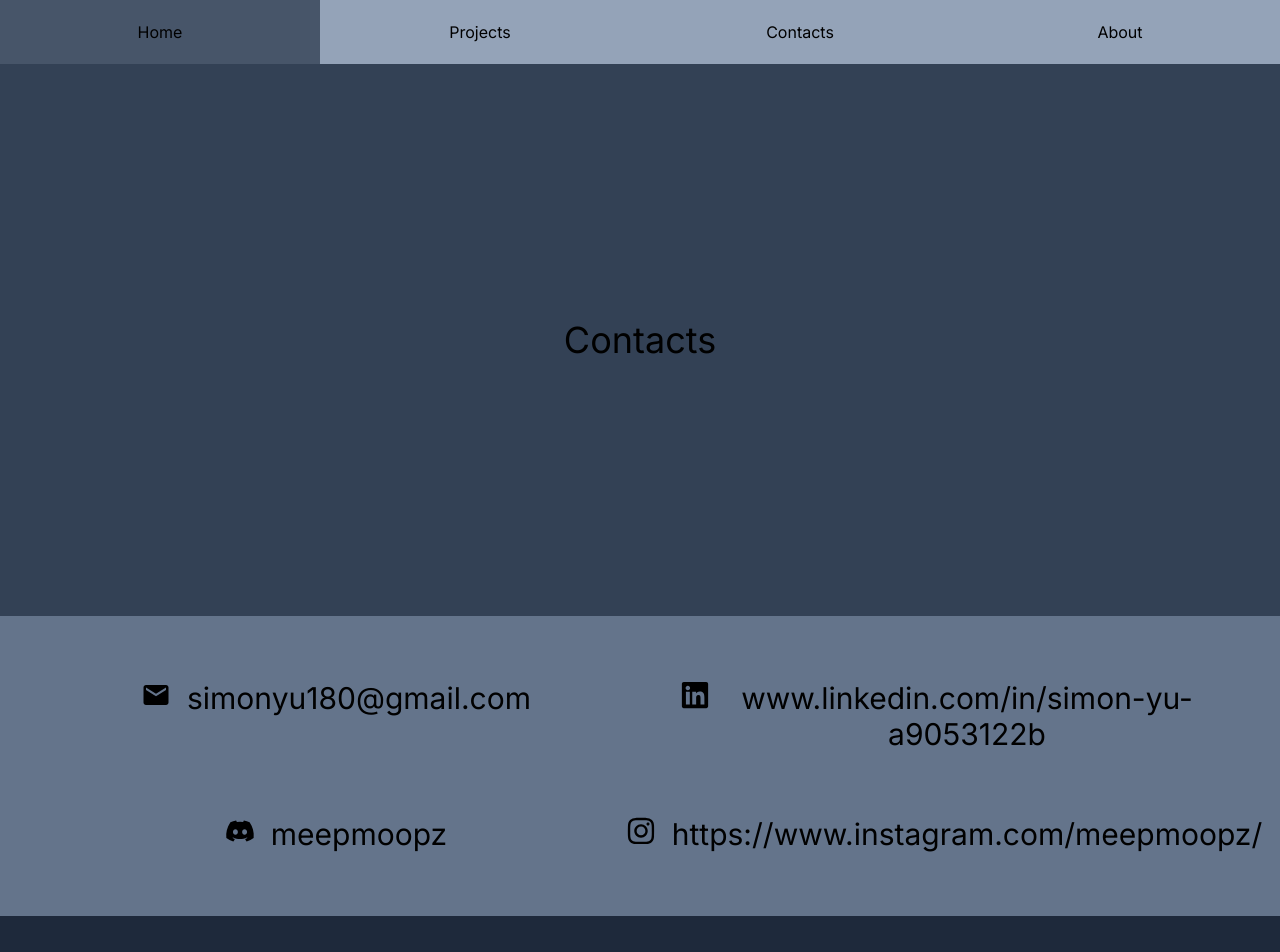
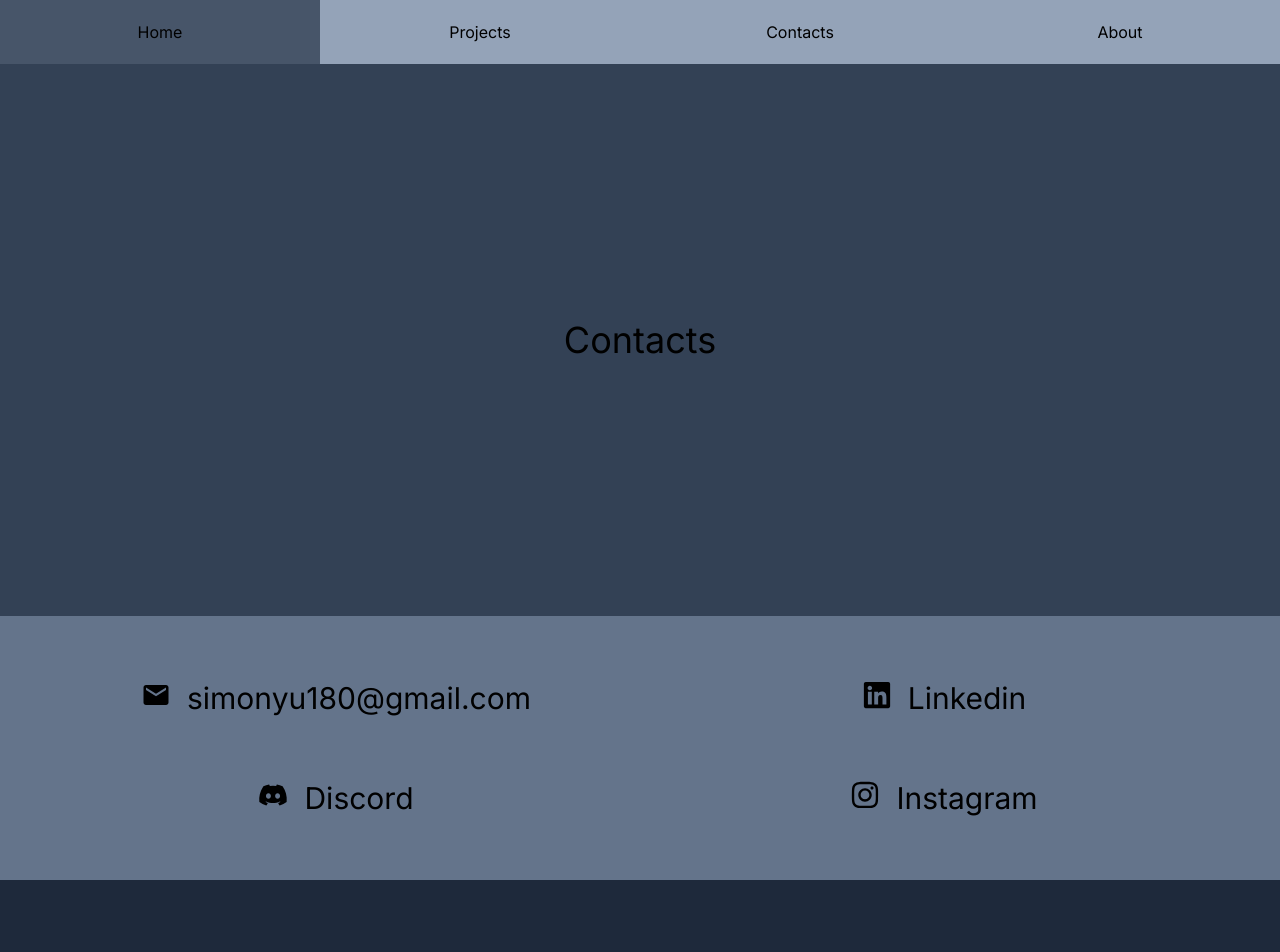
Before and after one commit to Simon7896/personal-website, a Next.js app: page /contacts in a window 1280 px wide. Shown: the top 952 px of the page. Built offline with nearby package versions, Linux system fonts and the light colour scheme.

Commit message:
Created hyperlinks for socielas

```diff
--- a/src/app/contacts/page.tsx
+++ b/src/app/contacts/page.tsx
@@ -4,19 +4,23 @@ import { FaDiscord } from "react-icons/fa"
 import { FaInstagram } from "react-icons/fa"
 
 import Form from "./form"
+import Link from "next/link"
 
 type ContactItemProps = {
     text: string;
+    href: string;
     children?: React.ReactNode;
 }
 
-const ContactItem = ({ text, children }: ContactItemProps) => {
+const ContactItem = ({ text, href, children }: ContactItemProps) => {
     return (
-        <div className="flex flex-row justify-center p-8">
+        <div className="flex flex-row justify-center p-8 hover:underline">
             <div className="mx-2">
                 { children }
             </div>
-            <h1 className="mx-2">{text}</h1>
+            <Link href={href}>
+                <h1 className="mx-2">{text}</h1>
+            </Link>
         </div>
     )
 }
@@ -28,10 +32,10 @@ export default function Page() {
                 <h1 className="text-4xl text-center">Contacts</h1>
             </div>
             <div className="p-8 grid grid-cols-1 lg:grid-cols-2 text-center text-3xl bg-slate-500">
-                <ContactItem text="simonyu180@gmail.com"><MdEmail/></ContactItem>
-                <ContactItem text="www.linkedin.com/in/simon-yu-a9053122b"><FaLinkedin/></ContactItem>
-                <ContactItem text="meepmoopz"><FaDiscord/></ContactItem>
-                <ContactItem text="https://www.instagram.com/meepmoopz/"><FaInstagram/></ContactItem>
+                <ContactItem href="mailto:simonyu180@gmail.com" text="simonyu180@gmail.com"><MdEmail/></ContactItem>
+                <ContactItem text="Linkedin" href="https://www.linkedin.com/in/simon-yu-a9053122b"><FaLinkedin/></ContactItem>
+                <ContactItem href="https://discordapp.com/users/337459814995197952" text="Discord"><FaDiscord/></ContactItem>
+                <ContactItem text="Instagram" href="https://www.instagram.com/meepmoopz/"><FaInstagram/></ContactItem>
             </div>
             <div className="p-64 w-full flex flex-col justify-center bg-slate-800 text-center">
                 <Form></Form>
```
